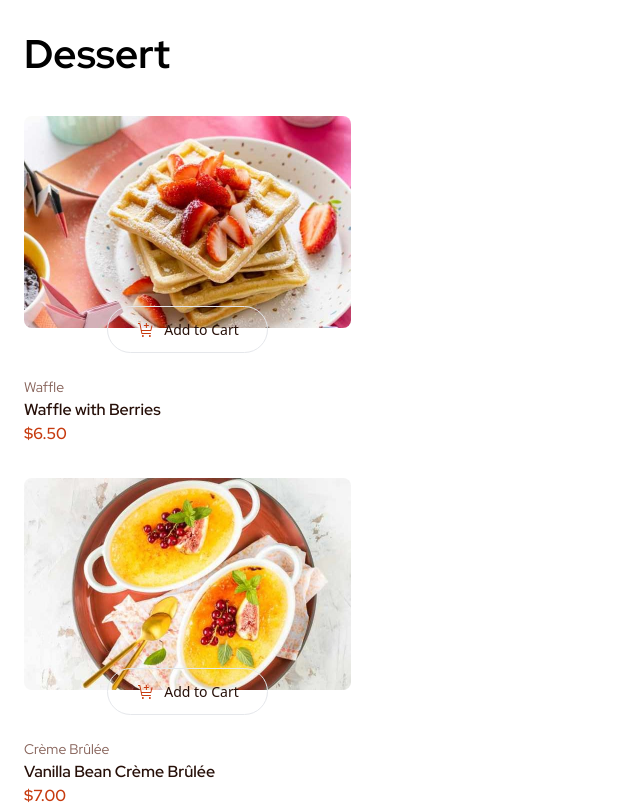
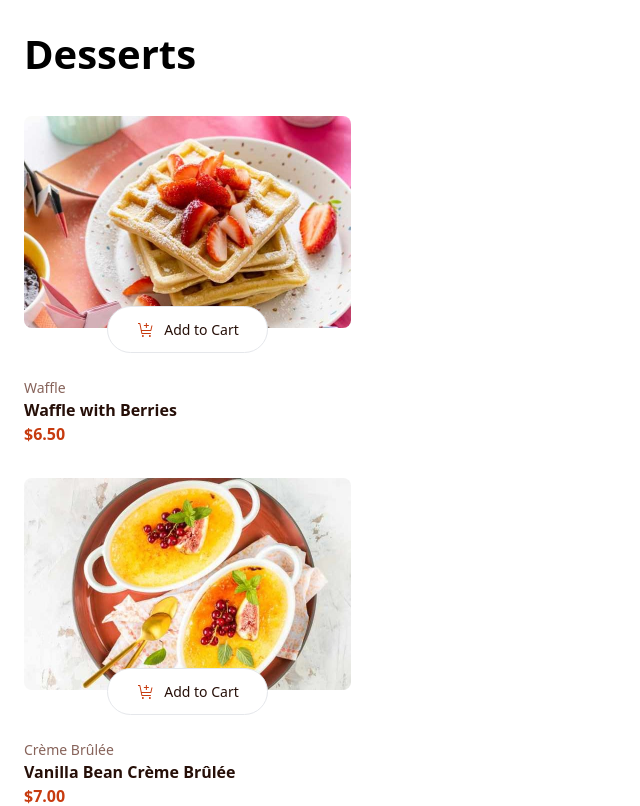
Before and after one commit to steamnp/bfs56, a React (Vite) app: page / in a window 1280 px wide. Shown: the top 806 px of the page, without its empty margins (0-640 px from the left). Built offline with nearby package versions, Linux system fonts and the light colour scheme.

Commit message:
add Red Hat font

```diff
--- a/src/components/product.jsx
+++ b/src/components/product.jsx
@@ -1,6 +1,6 @@
-// import cart from "/assets/images/icon-add-to-cart.svg";
+import cart from "/assets/images/icon-add-to-cart.svg";
 function product({ name, category, price, image }) {
-  console.log(image);
+  //const [isHovered, setIsHovered] = useState(false);
   return (
     <>
       <div className="mt-8 mb-6 flex flex-col">
@@ -11,21 +11,19 @@ function product({ name, category, price, image }) {
         />
         <div className="flex justify-center w-[327px] mt-[-22px]">
           <button
-            className="border border-[AD8A85] py-3 px-7 rounded-full flex items-center"
+            className="border border-buttonColor bg-white py-3 px-7 rounded-full flex items-center"
             onClick={function () {}}
           >
-            <img
-              src="assets/images/icon-add-to-cart.svg"
-              alt="Add to Cart"
-              className="w-5 h-4 mr-2"
-            />
-            <span className="text-[14px] text-blackishRed"> Add to Cart</span>
+            <img src={cart} alt="Add to Cart" className="w-5 h-4 mr-2" />
+            <span className="text-[14px] text-blackishRed hover:text-redColor">
+              Add to Cart
+            </span>
           </button>
         </div>
       </div>
       <div className=" mt-4">
         <p className="font-redhat text-[14px] text-lightRed">{category}</p>
-        <h1 className="font-redhat font-semibold text-[16px] text-blackishRed ">
+        <h1 className="font-redhat font-semibold text-[16px] text-blackishRed">
           {name}
         </h1>
         <h1 className="font-redhat font-semibold text-[16px] text-redColor">
--- a/src/pages/Home.jsx
+++ b/src/pages/Home.jsx
@@ -4,7 +4,7 @@ import data from "/data.json";
 function Home() {
   return (
     <div className="m-6 w-[375px]">
-      <h1 className="font-redhat font-bold text-[40px]">Dessert</h1>
+      <h1 className="font-bold text-[40px]">Desserts</h1>
       {data.map((item, index) => (
         <Product
           key={index}
--- a/tailwind.config.js
+++ b/tailwind.config.js
@@ -3,13 +3,12 @@ export default {
   content: ["./index.html", "./src/**/*.{js,ts,jsx,tsx}"],
   theme: {
     extend: {
-      fontFamily: {
-        redhat: ["Red Hat Display"],
-      },
       colors: {
         lightRed: "#87635A",
         blackishRed: "#260F08",
         redColor: "#C73B0F",
+        buttonBorder: "#AD8A85",
+        white: "#FFFFFF",
       },
     },
   },
```
